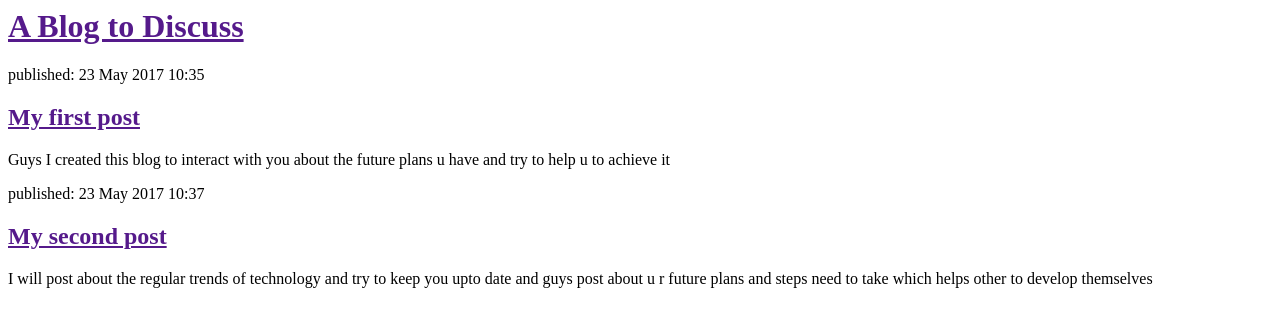
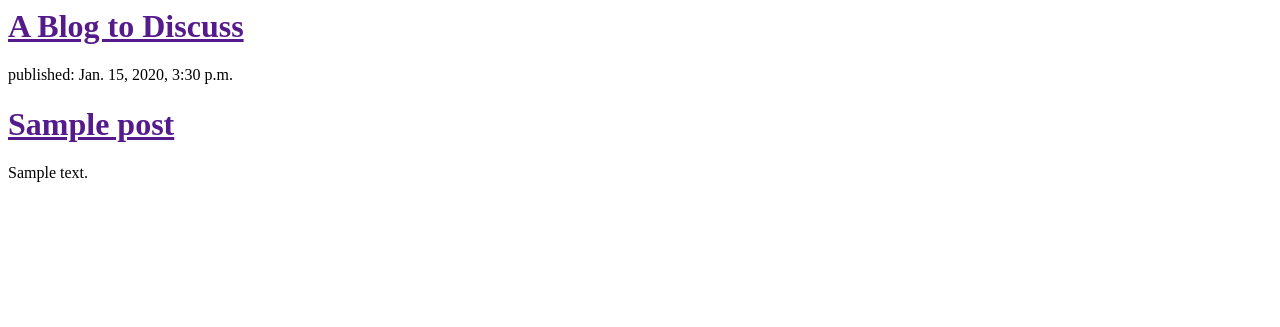
Before and after one commit to djangoadmin/my-first-blog, a Django app: template blog/templates/blog/post_list.html in a window 1280 px wide. Shown: the top 327 px of the page. Run offline with Django 3.2, Linux system fonts and the light colour scheme; the template is opened without the code that fills it: values that come from a table or form of the project are taken from there, others are empty; tables that the repository leaves empty hold one stand-in row (values such as "Sample post").

Commit message:
Modified templates to display posts from database.

```diff
--- a/blog/templates/blog/post_list.html
+++ b/blog/templates/blog/post_list.html
@@ -7,14 +7,12 @@
             <h1><a href="">A Blog to Discuss</a></h1>
         </div>
 
+
+
+           {% for post in posts %}
         <div>
-            <p>published: 23 May 2017 10:35</p>
-            <h2><a href="">My first post</a></h2>
-            <p>Guys I created this blog to interact with you about the future plans u have and try to help u to achieve it </p>
+        <p>published: {{ post.published_date }}</p>
+        <h1><a href="">{{ post.title }}</a></h1>
+        <p>{{ post.text|linebreaksbr }}</p>
         </div>
-
-        <div>
-            <p>published: 23 May 2017 10:37</p>
-            <h2><a href="">My second post</a></h2>
-            <p>I will post about the regular trends of technology and try to keep you upto date and guys post about u r future plans and steps need to take which helps other to develop themselves</p>
-        </div>
+           {% endfor %}
--- a/blog/views.py
+++ b/blog/views.py
@@ -1,5 +1,7 @@
 from django.shortcuts import render
+from django.utils import timezone
+from .models import Post
 
-# Create your views here.
 def post_list(request):
-    return render(request, 'blog/post_list.html', {})
+    posts = Post.objects.filter(published_date__lte=timezone.now()).order_by('published_date')
+    return render(request, 'blog/post_list.html', {'posts': posts})
```
